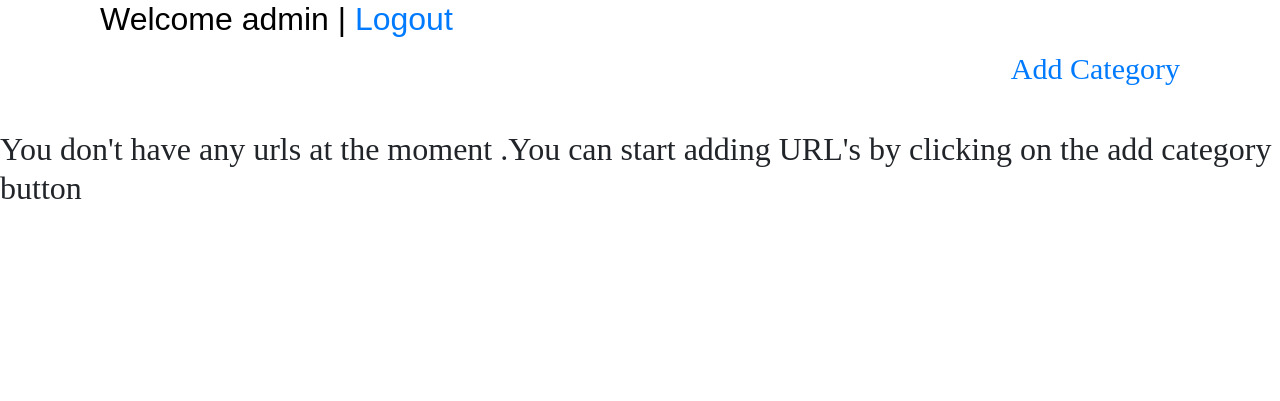
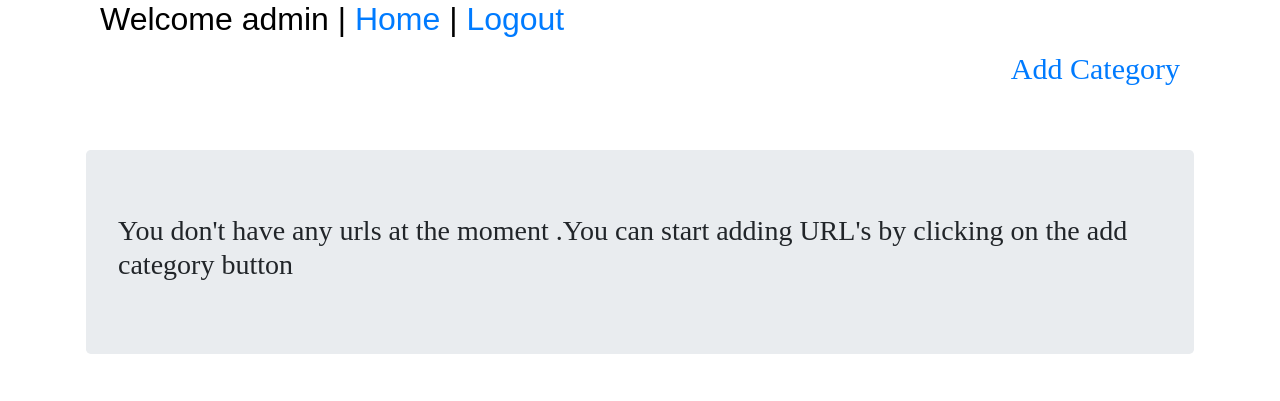
Before and after one commit to ashunimbz/Url-Saver, a Django app: page / in a window 1280 px wide. Shown: the part 96-497 px from the top of the page. Run offline with Django 3.2, Linux system fonts and the light colour scheme; a user stored in the database is signed in; data comes from the database, SQL or seed files in the repository; both versions use the stored data as it was after the commit; some libraries are stand-ins or nearby versions; some web fonts are replaced.

Commit message:
changes made

```diff
--- a/templates/cat.html
+++ b/templates/cat.html
@@ -1,6 +1,10 @@
 {% extends 'base.html' %}
 {% load crispy_forms_tags %}
 {% block content %}
+ <div class="padit headFont" align="left">
+<h2  style="color:black">Welcome {{request.user.username}} | <a href="{%  url 'authorize:home'   %}" style="font-size: xx-large">Home</a>  | <a href="{%  url 'auth_logout'   %}" style="font-size: xx-large">Logout</a> </h2>
+</div>
+    <br>
 <div class="padit">
     {% crispy form %}
     {% if flag %}
--- a/templates/detail_url.html
+++ b/templates/detail_url.html
@@ -2,7 +2,13 @@
 
 {% block content %}
 
+<div class="padit headFont" align="left">
+<h2  style="color:black">Welcome {{request.user.username}} | <a href="{%  url 'authorize:home'   %}" style="font-size: xx-large">Home</a>  | <a href="{%  url 'auth_logout'   %}" style="font-size: xx-large">Logout</a> </h2>
+</div>
+<div class ="padit" style="font-size: 30px" align="right" >
 
+<a href="{% url 'authorize:add_url' cat_id=cat.id  %}"> Add URL</a>
+</div>
 {% ifequal cat.urls.all.count 0 %}
  <div class="container ">
       <div class="jumbotron">
--- a/templates/home.html
+++ b/templates/home.html
@@ -5,7 +5,7 @@
 
 
 <div class="padit headFont" align="left">
-<h2  style="color:black">Welcome {{request.user.username}} | <a href="{%  url 'auth_logout'   %}" style="font-size: xx-large">Logout</a> </h2>
+<h2  style="color:black">Welcome {{request.user.username}} | <a href="{%  url 'authorize:home'   %}" style="font-size: xx-large">Home</a>  | <a href="{%  url 'auth_logout'   %}" style="font-size: xx-large">Logout</a> </h2>
 </div>
 
 <div class ="padit" style="font-size: 30px" align="right" >
@@ -55,9 +55,13 @@
    </tbody>
 </table>
 {% else %}
-  <div>
-    <h2>You don't have any urls at the moment .You can start adding URL's by clicking on the add category button</h2>
+
+   <div class="container ">
+      <div class="jumbotron">
+       <h3>You don't have any urls at the moment .You can start adding URL's by clicking on the add category button</h3>
+      </div>
  </div>
+
 {% endif %}
 </div>
 {% endblock %}
--- a/templates/registration/activation_complete.html
+++ b/templates/registration/activation_complete.html
@@ -12,7 +12,9 @@
 </p>
     <br><br>
     <p style="font-size: x-large ">
-    <a href = "{% url 'auth_login' %}">Log in </a>
+    Click
+    <a href = "{% url 'auth_login' %}">here</a>
+    to log in .
     </p>
 {% endblock %}
 
--- a/templates/registration/logout.html
+++ b/templates/registration/logout.html
@@ -5,4 +5,6 @@
 
 {% block content %}
 <p style="font-size: x-large">{% trans "Successfully logged out" %}.</p>
+    <br>
+    <p style="font-size: x-large">Return to <a href="{% url 'authorize:home' %} ">home</a> page. </p>
 {% endblock %}
--- a/templates/registration/registration_form.html
+++ b/templates/registration/registration_form.html
@@ -11,7 +11,7 @@
     <input type="submit" class="btn btn-success" value="{% trans 'Submit' %}" />
     </form>
     <br>
-        <p style="font-size: x-large">Already have an account ? <a href="{% url 'auth_login' %}">Log in</a> </p>
+        <p style="font-size: x-large">Already have an account ?<a href="{% url 'auth_login' %}">Log in</a> </p>
     </div>
 {% endblock %}
 
```
Also changed, not shown: templates/url.html (+5 -3 lines), testing/settings.py (+4 -4 lines), db.sqlite3.
